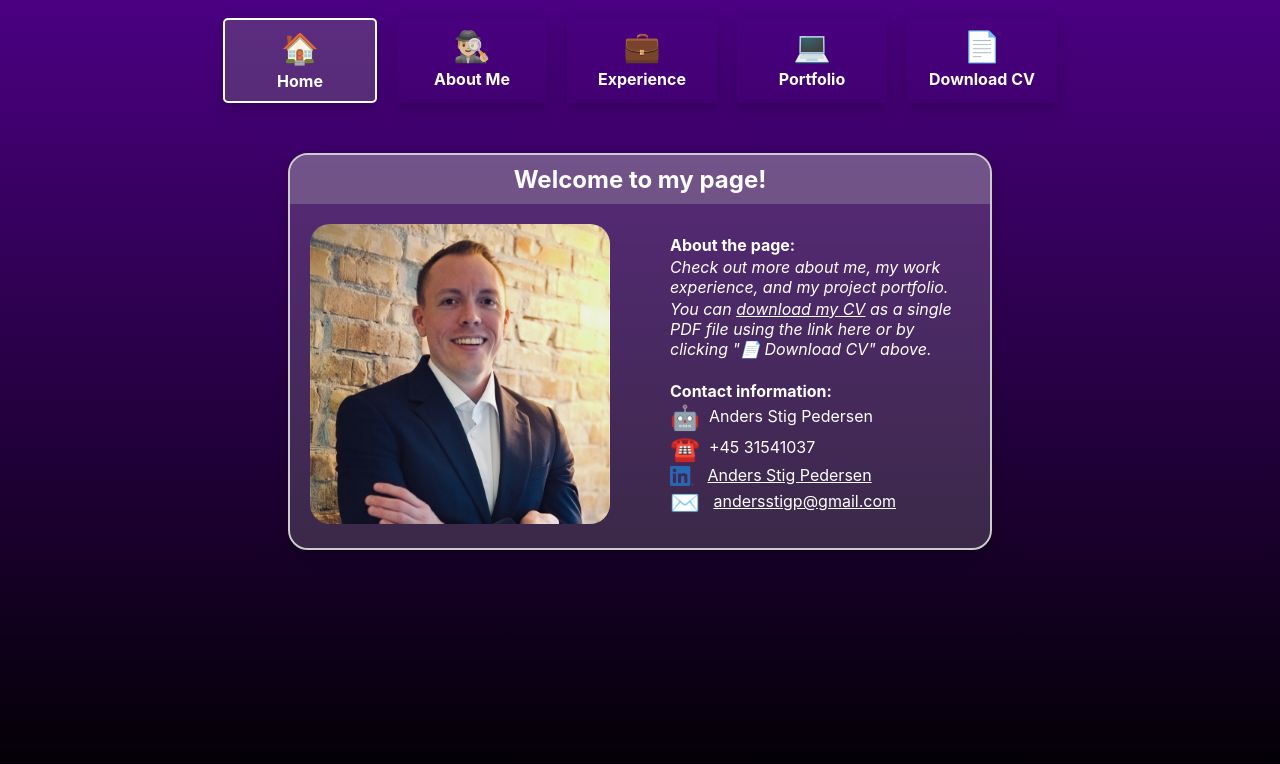
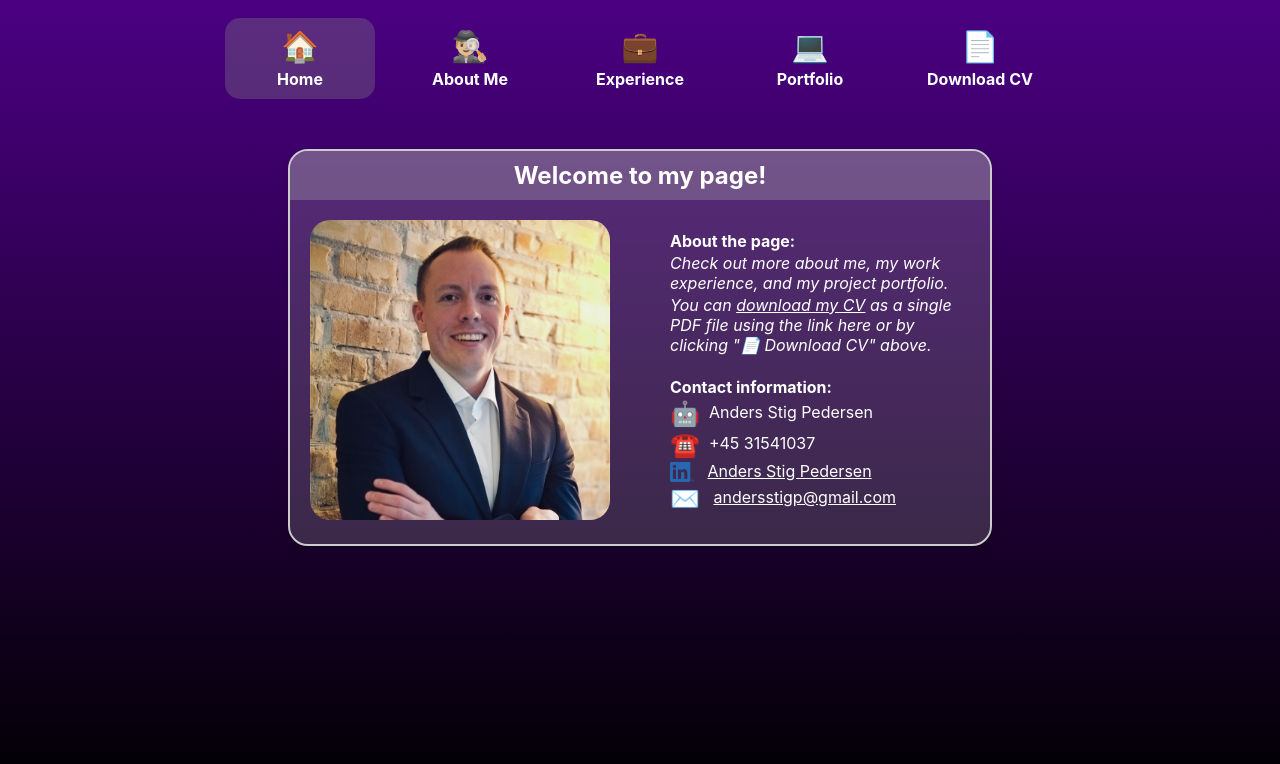
Before and after one commit to pastig/pastig.github.io, a plain HTML site: page index.html in a window 1280 px wide. Drawn offline with Linux system fonts and the light colour scheme.

Commit message:
Changed navbar highlighting + javascript

```diff
--- a/navigation.css
+++ b/navigation.css
@@ -21,10 +21,17 @@
 .navbar ul li a.active {
     background-color: #82828256 !important;
     color: white !important;
-    border-radius: 5px;
+    border-radius: 15px;
     padding: 10px 20px;
 
 }
+
+/* .navbar a.active {
+    width: var(--navbar-btn-width);
+    border: 2px solid white;
+    padding: 10px 20px;
+    border-radius: 15px;
+} */
 
 
 .navbar li {
@@ -62,12 +69,7 @@
     border-radius: 8px;
 }
 
-.navbar a.active {
-    width: var(--navbar-btn-width);
-    border: 2px solid white;
-    padding: 10px 20px;
-    border-radius: 10px;
-}
+
 
 
 .icon {
--- a/script.js
+++ b/script.js
@@ -1,33 +1,17 @@
-document.addEventListener('DOMContentLoaded', function () {
-    // Navbar items fade with shadow
-    const navbarItems = document.querySelectorAll('.navbar ul li');
-    navbarItems.forEach((item, index) => {
-        setTimeout(() => {
-            item.style.opacity = '1';
-            item.style.transform = 'translateY(0)';
-            item.style.boxShadow = '0 5px 15px rgba(0, 0, 0, 0.2)'; // Drop shadow effect
-        }, 120 * index); // Staggered effect
-    });
+document.addEventListener("DOMContentLoaded", function () {
+    // Get all links in the navbar
+    const navLinks = document.querySelectorAll('.navbar a');
 
-    // Content fade in with shadow
-    const contentContainers = document.querySelectorAll('.card');
-    setTimeout(() => {
-        contentContainers.forEach((container, index) => {
-            setTimeout(() => {
-                container.style.opacity = '1';
-                container.style.transform = 'translateY(0)';
-                container.style.boxShadow = '0 5px 15px rgba(0, 0, 0, 0.2)';
-            }, 200 * index);
-        });
-    }, 120 * navbarItems.length);
-});
+    // Get the current URL's path, excluding query parameters or fragments
+    const currentPath = window.location.pathname.split("/").pop();
 
-document.addEventListener('DOMContentLoaded', function () {
-    const currentPage = window.location.pathname.split("/").pop();
-    const navLinks = document.querySelectorAll('.navbar ul li a');
+    // Default to 'index.html' if path is empty (e.g., home page)
+    const normalizedPath = currentPath === "" ? "index.html" : currentPath;
 
+    // Loop through the links and add the active class to the one matching the current path
     navLinks.forEach(link => {
-        if (link.getAttribute('href') === currentPage || (currentPage === '' && link.getAttribute('href') === 'index.html')) {
+        // Compare the href of the link with the normalized path
+        if (link.getAttribute('href').includes(normalizedPath)) {
             link.classList.add('active');
         }
     });
```
Also changed, not shown: style.css (+0 -28 lines).
